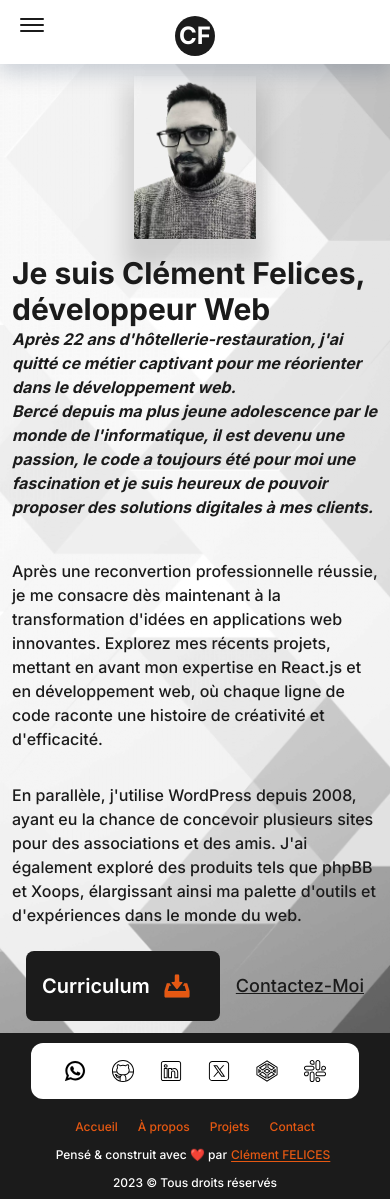
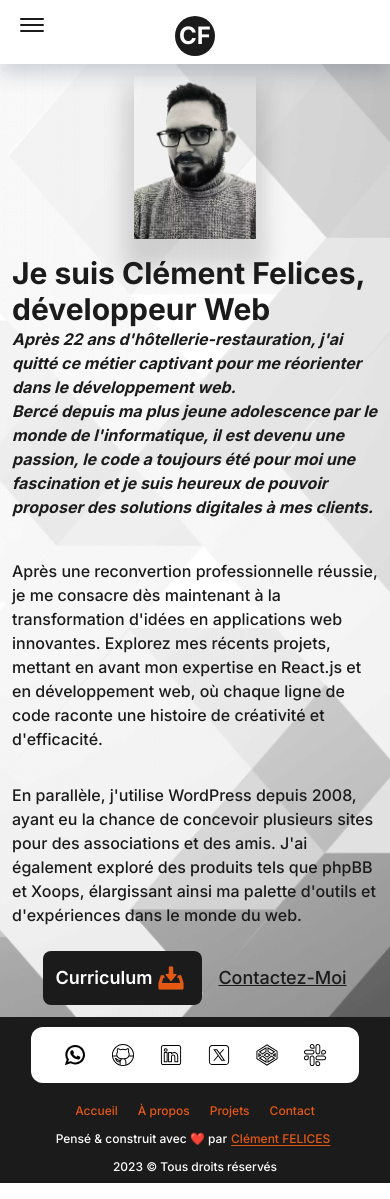
Before and after one commit to Titou360/P12-portfolio, a Next.js app: page / in a window 390 px wide. Built offline with nearby package versions, Linux system fonts and the light colour scheme.

Commit message:
Corrections v0.5

```diff
--- a/app/page.js
+++ b/app/page.js
@@ -43,11 +43,11 @@ export default function Home() {
                 {/* Next line => !resume.pdf must be placed in public directory */}
                 <motion.a
                   href="/resume.pdf"
-                  className="flex flex-nowrap items-center align-baseline bg-dark text-light dark:bg-light dark:text-dark py-1 px-6 md:px-3 rounded-lg text-lg font-semibold hover:bg-light hover:text-dark border-solid border-4 border-transparent hover:border-solid hover:border-4 hover:border-dark dark:hover:border-primary sm:!text-xl"
+                  className="flex flex-nowrap items-center align-baseline bg-dark text-light dark:bg-light dark:text-dark py-1 px-6 md:px-2 rounded-lg text-lg font-semibold hover:bg-light hover:text-dark border-solid border-4 border-transparent hover:border-solid hover:border-4 hover:border-dark dark:hover:border-primary sm:!text-l"
                   download={true}
                 >
                   Curriculum
-                  <DownloadIcon className="m-3 w-6" />
+                  <DownloadIcon className="w-6 m-3 sm:m-1" />
                 </motion.a>
               </div>
 
```
